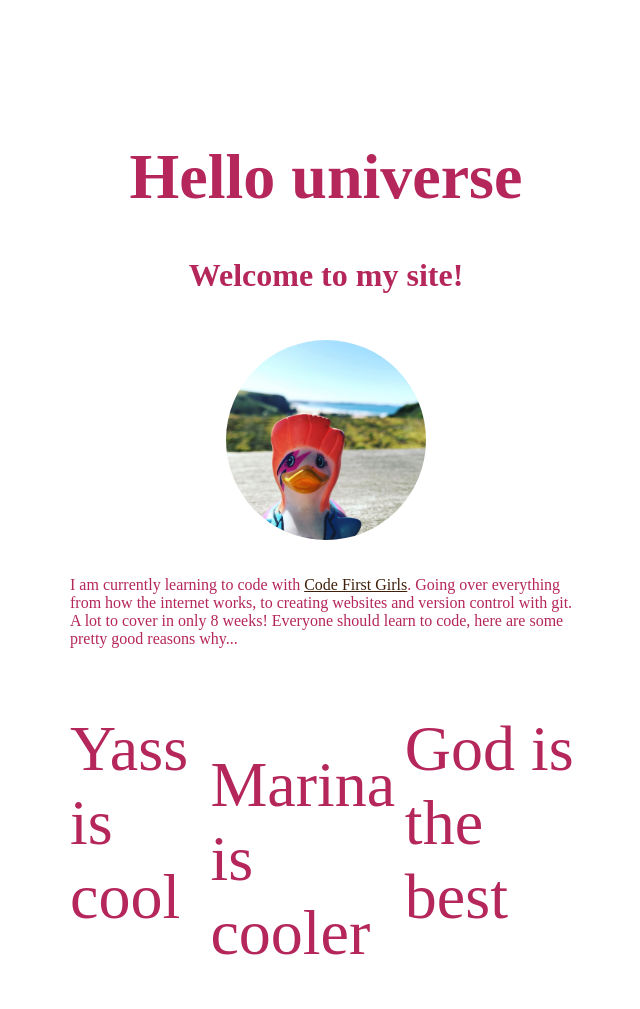
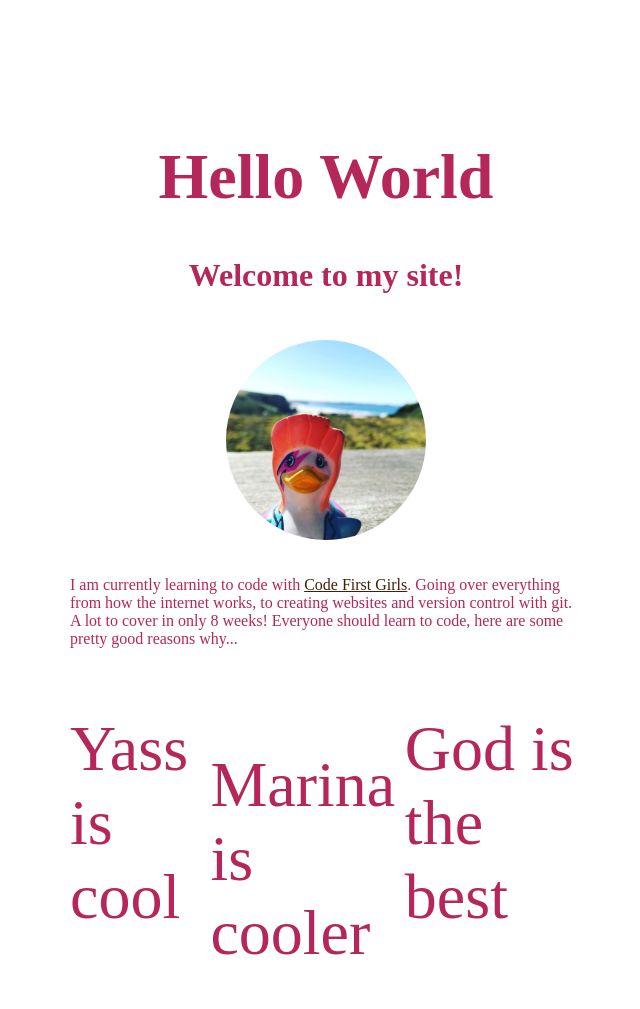
Before and after one commit to YCR44/Week12projects, a plain HTML site: page Week2project.html in a window 1280 px wide. Shown: the top 1009 px of the page, without its empty margins (70-710 px from the left). Drawn offline with Linux system fonts and the light colour scheme.

Commit message:
Revert "Changed world"
This reverts commit 34a4a94e8e18ff357bef2fbf238e4211d4f803a4.

```diff
--- a/Week2project.html
+++ b/Week2project.html
@@ -10,7 +10,7 @@
 </head>
 <body>
   <div>
-    <h1>Hello universe</h1>
+    <h1>Hello World</h1>
 
     <h2>Welcome to my site!</h2>
 
```
